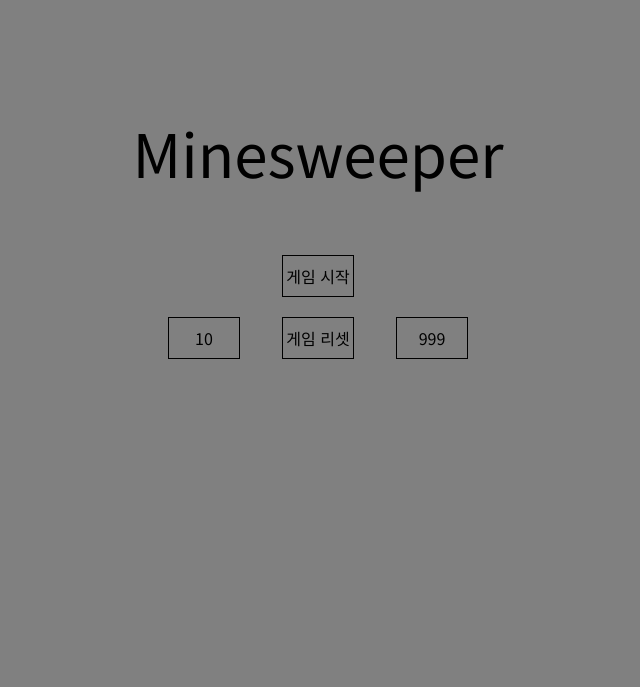
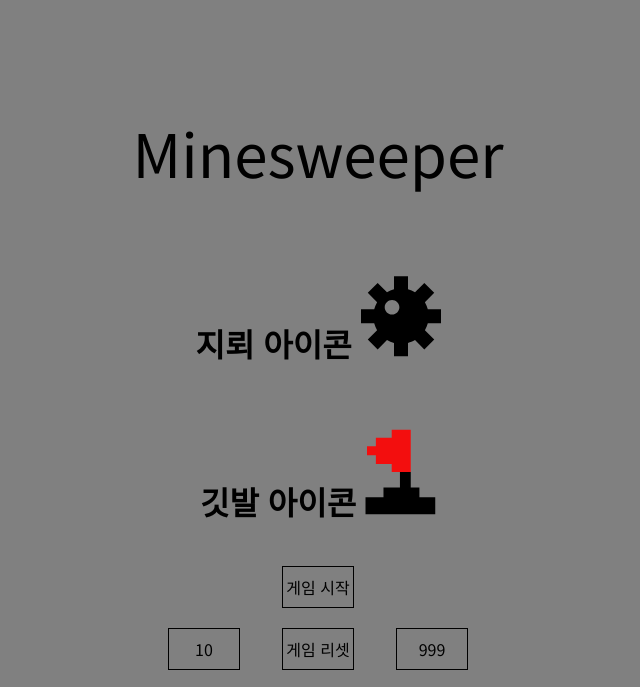
Before and after one commit to vaco-breaker/minesweeper, a website with bundled scripts: page index.html in a window 1280 px wide. Shown: the whole page, without its empty margins (322-962 px from the left). Built offline with nearby package versions, Linux system fonts and the light colour scheme.

Commit message:
feat: mine, flag icon 추가

```diff
--- a/index.html
+++ b/index.html
@@ -18,6 +18,14 @@
   <body>
     <header>Minesweeper</header>
     <main>
+      <h1>
+        지뢰 아이콘
+        <img src="./assets/images/mine.svg" alt="mine" />
+      </h1>
+      <h1>
+        깃발 아이콘
+        <img src="./assets/images/flag.svg" alt="flag" />
+      </h1>
       <div id="startButton">게임 시작</div>
       <div id="gameInfo">
         <div id="flagNumber">10</div>
```
Also changed, not shown: assets/images/flag.svg (added), assets/images/mine.svg (added).
